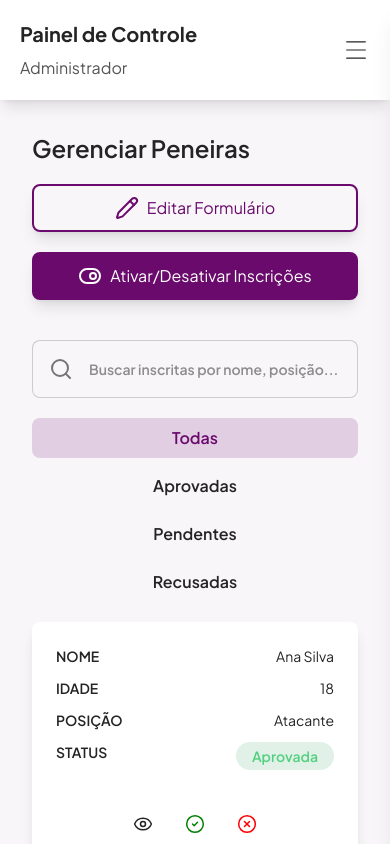
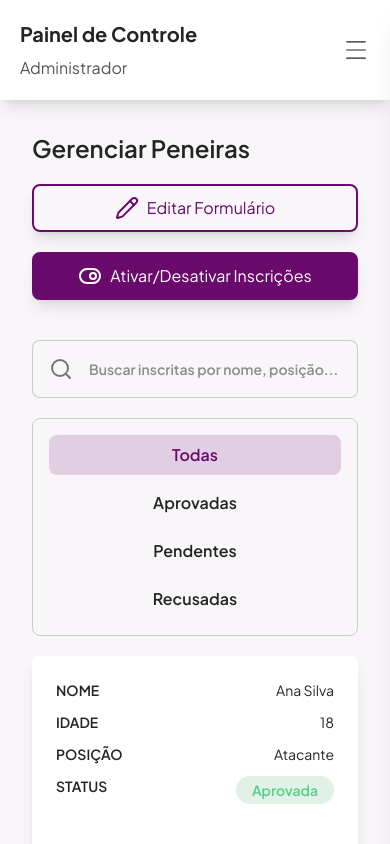
Before and after one commit to Gsn00/passa-a-bola-dashboard, a React (Vite) app: page /peneiras in a window 390 px wide. Built offline with nearby package versions, Linux system fonts and the light colour scheme.

Commit message:
Removendo padding das tabelas responsivas 03

```diff
--- a/src/components/Peneiras.jsx
+++ b/src/components/Peneiras.jsx
@@ -35,7 +35,7 @@
         <div className="flex flex-col gap-5 2xl:w-2/3">
           <SearchBar placeholder="Buscar inscritas por nome, posição..." />
 
-          <div className="flex flex-col md:flex-row gap-2">
+          <div className="flex flex-col md:flex-row gap-2 border border-[#ccc] rounded-lg p-4">
             <button className="py-2 px-4 rounded-lg cursor-pointer font-semibold text-[#690a6c] bg-[#e1cee2]">
               Todas
             </button>
```
